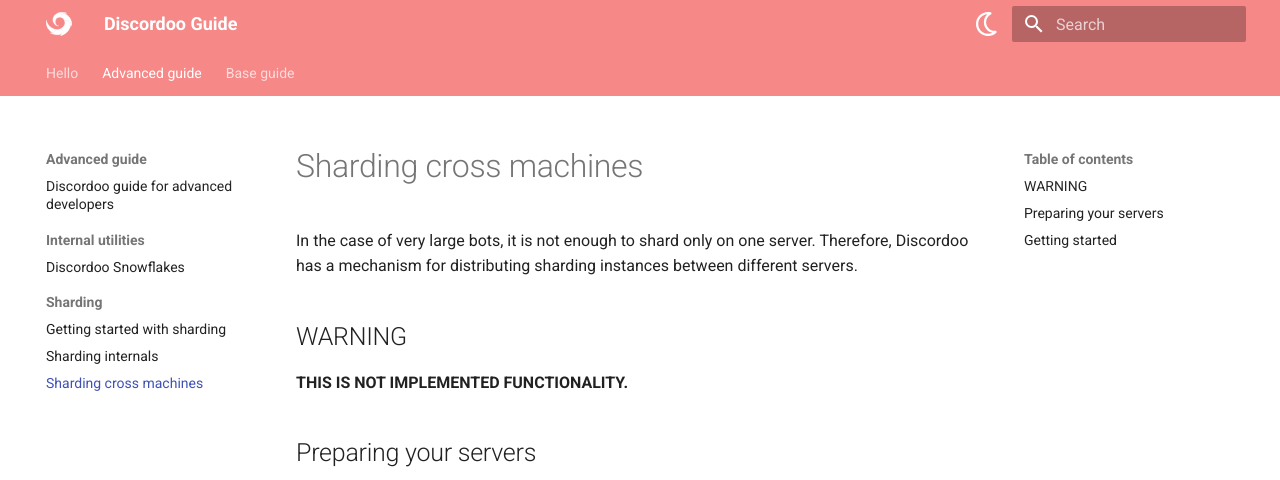
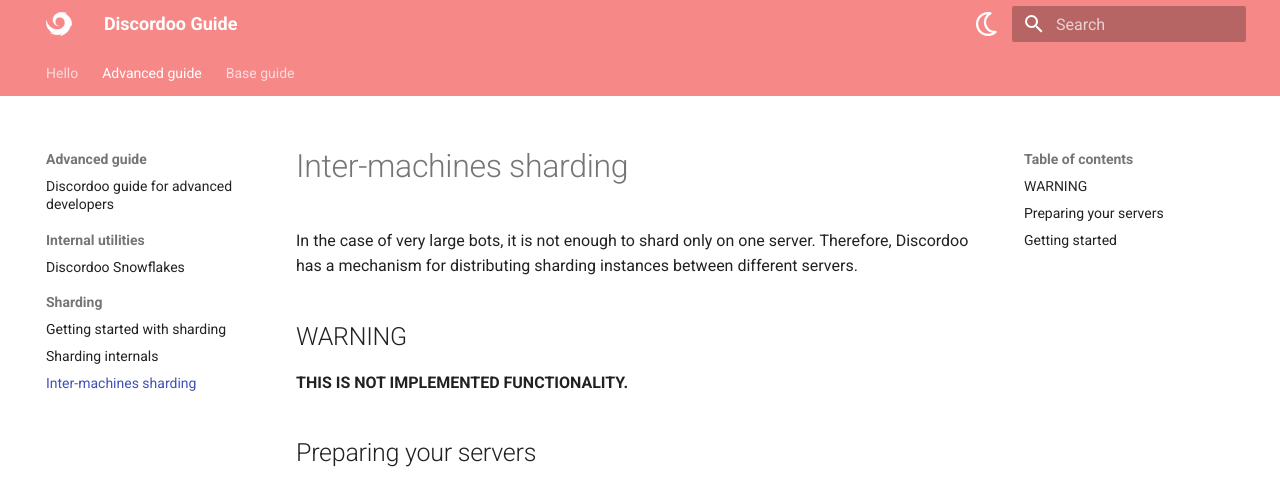
Before and after one commit to ddoodev/guide, an MkDocs documentation site: the page built from docs/advanced-guide/sharding/machines.md, in a window 1280 px wide and 900 px high. Shown: the top 480 px of the window. Built offline with MkDocs 1.6.1 and Material for MkDocs 9.7.7, drawn with Linux system fonts in a browser that asks for light colours.

Commit message:
chore(machines.md): change article

```diff
--- a/docs/advanced-guide/sharding/machines.md
+++ b/docs/advanced-guide/sharding/machines.md
@@ -1,4 +1,4 @@
-# Sharding cross machines
+# Inter-machines sharding
 In the case of very large bots, it is not enough to shard only on one server.
 Therefore, Discordoo has a mechanism for distributing sharding instances between different servers.
 
```
